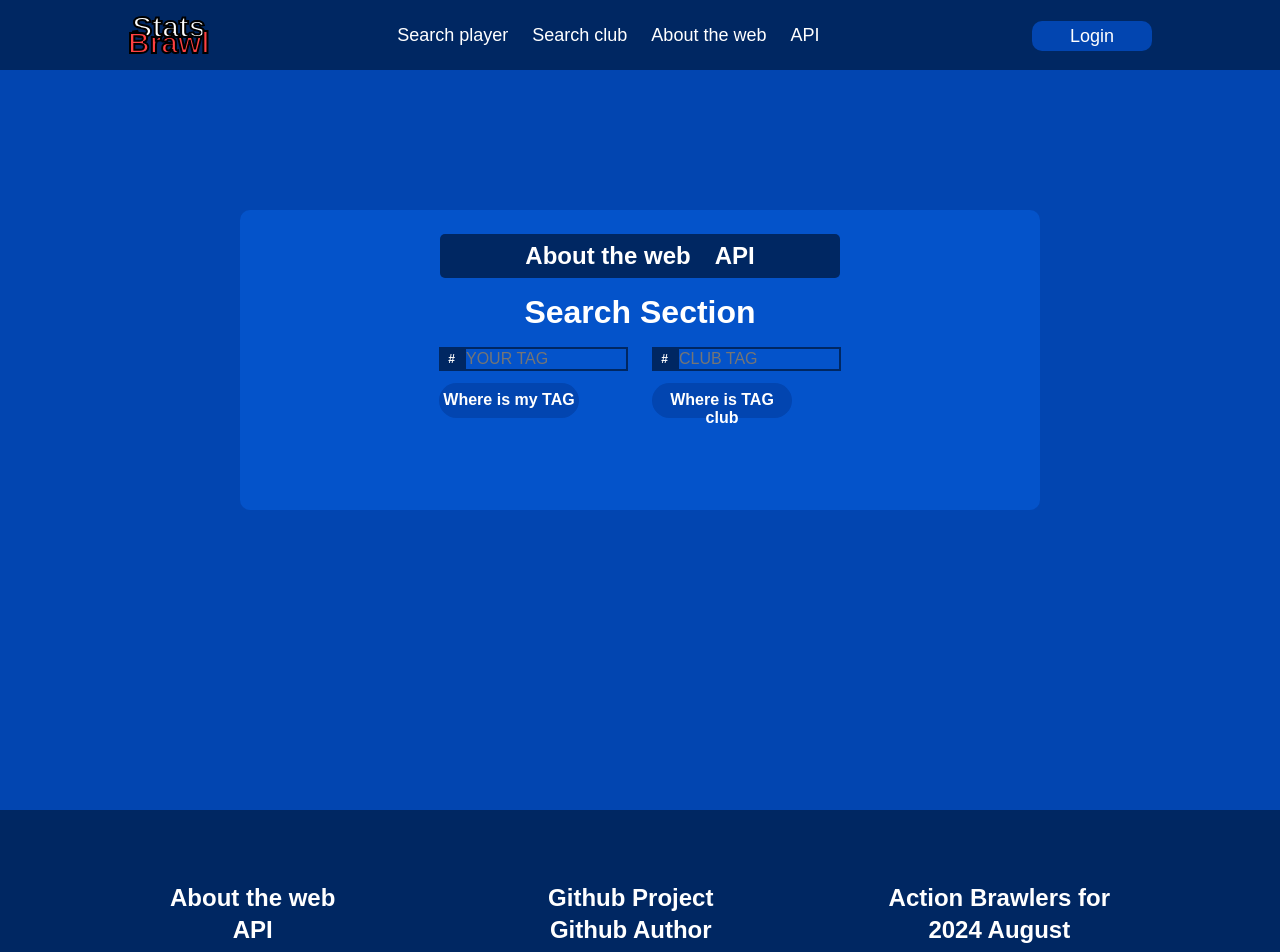
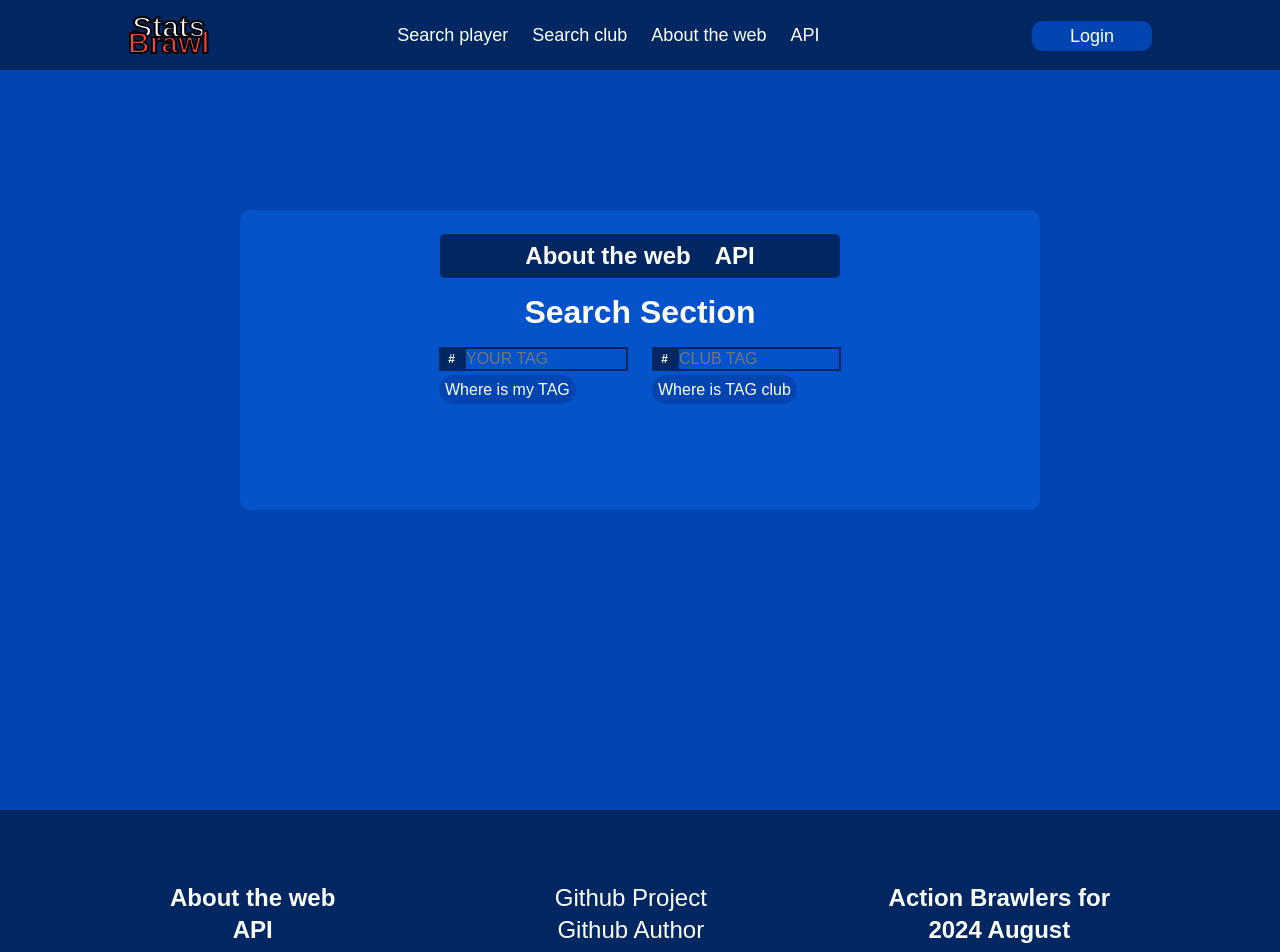
Before and after one commit to CkutlsGit/brawl-stats, a Nuxt app: page / in a window 1280 px wide. Shown: the top 952 px of the page. Built offline with nearby package versions, Linux system fonts and the light colour scheme.

Commit message:
added todo in login-modal, added navigation in header,footer,top-header etc..

```diff
--- a/components/LoginModal.vue
+++ b/components/LoginModal.vue
@@ -42,7 +42,7 @@
       return
     }
     setcookie('userTag', tagUser.value)
-    emit('closeLoginModal')
+    emit('closeLoginModal')  //Todo: Make sure that the api is sent to brave stars so that it searches for this user tag, and not just any one. + the sending interval is 30 seconds so that without loading someone else's API (to avoid being banned for a while from the api).
   }
 
   onMounted((): void => {
--- a/components/TheFooter.vue
+++ b/components/TheFooter.vue
@@ -2,12 +2,20 @@
   <footer class="footer">
     <div class="footer__content font-default">
       <div class="footer__about">
-        <h2>About the web</h2>
-        <h2>API</h2>
+        <NuxtLink to="/about-the-web">
+          <h2>
+            About the web
+          </h2>
+        </NuxtLink>
+        <NuxtLink to="/api">
+          <h2>
+            API
+          </h2>
+        </NuxtLink>
       </div>
       <div class="footer__github">
-        <h2>Github Project</h2>
-        <h2>Github Author</h2>
+        <a href="https://github.com/CkutlsGit/brawl-stats" target="_blank">Github Project</a>
+        <a href="https://github.com/CkutlsGit" target="_blank">Github Author</a>
       </div>
       <div class="footer__action">
         <h2>Action Brawlers for</h2>
@@ -22,6 +30,11 @@
 </script>
 
 <style scoped>
+a {
+  text-decoration: none;
+  color: #fff;
+}
+
 .footer {
   margin-top: 300px;
   min-width: 100%;
@@ -35,17 +48,19 @@
   text-align: center;
   padding: 74px 170px;
 }
-.footer__content h2 {
+.footer__content a, h2 {
   font-size: 2rem;
   margin-bottom: 4px;
   cursor: pointer;
   transition: .3s ease-in;
 }
-.footer__content h2:hover {
+.footer__content h2:hover, a:hover {
   opacity: 60%;
 }
 
 .footer__github {
+  display: flex;
+  flex-direction: column;
   margin-left: 4%;
 }
 
--- a/components/TheHeader.vue
+++ b/components/TheHeader.vue
@@ -6,10 +6,10 @@
         <h1 class="header__logo--sub-logo">Brawl</h1>
       </div>
       <nav class="header__nav font-default">
-        <a href="">Search player</a>
-        <a href="">Search club</a>
-        <a href="">About the web</a>
-        <a href="">API</a>
+        <NuxtLink href="/">Search player</NuxtLink>
+        <NuxtLink href="/">Search club</NuxtLink>
+        <NuxtLink href="/about-the-web">About the web</NuxtLink>
+        <NuxtLink href="/api">API</NuxtLink>
       </nav>
       <div class="header__login">
         <div class="burger-menu">
--- a/pages/index.vue
+++ b/pages/index.vue
@@ -3,8 +3,12 @@
     <article class="main__content">
       <div class="main__header">
         <div class="main__header--content font-default">
-          <h2>About the web</h2>
-          <h2>API</h2>
+          <NuxtLink to="/about-the-web">
+            <h2>About the web</h2>
+          </NuxtLink>
+          <NuxtLink to="/api">
+            <h2>API</h2>
+          </NuxtLink>
         </div>
       </div>
       <div class="main__section">
@@ -16,14 +20,18 @@
                 <h2>#</h2>
                 <input type="text" placeholder="YOUR TAG" maxlength="15">
               </div>
-              <h2 class="tag-support">Where is my TAG</h2>
+              <div class="input-tag__button">
+                <a href="https://support.supercell.com/brawl-stars/en/articles/player-tag.html" class="tag-support" target="_blank">Where is my TAG</a>
+              </div>
             </div>
             <div class="input-club">
               <div class="input-club__content">
                 <h2>#</h2>
                 <input type="text" placeholder="CLUB TAG" maxlength="15">
               </div>
-              <h2 class="tag-support">Where is TAG club</h2>
+              <div class="input-tag__button">
+                <a href="https://support.supercell.com/brawl-stars/ru/articles/creating-or-joining-a-club-3.html?q=1726152622" class="tag-support" target="_blank">Where is TAG club</a>
+              </div>
             </div>
           </div>
         </div>
@@ -39,6 +47,9 @@
 <style scoped>
 input {
   all: unset;
+}
+a {
+  text-decoration: none;
 }
 
 .main {
@@ -72,6 +83,7 @@ input {
 }
 .main__header--content h2 {
   font-size: 24px;
+  color: #fff;
   cursor: pointer;
   transition: .2s ease-in;
 }
@@ -116,17 +128,20 @@ input {
   padding-top: 5px;
 }
 
+.input-tag__button {
+  margin-top: 10px;
+}
+
 .input-tag .tag-support, .input-club .tag-support {
-  margin-top: 12px;
   background: var(--main-color);
   text-align: center;
-  padding-top: 8px;
-  width: 140px;
-  height: 35px;
+  padding: 6px;
   border-radius: 20px;
   cursor: pointer;
   transition: .2s ease-in;
   font-size: 16px;
+  text-decoration: none;
+  color: #fff;
 }
 .tag-support:hover {
   opacity: 70%;
```
